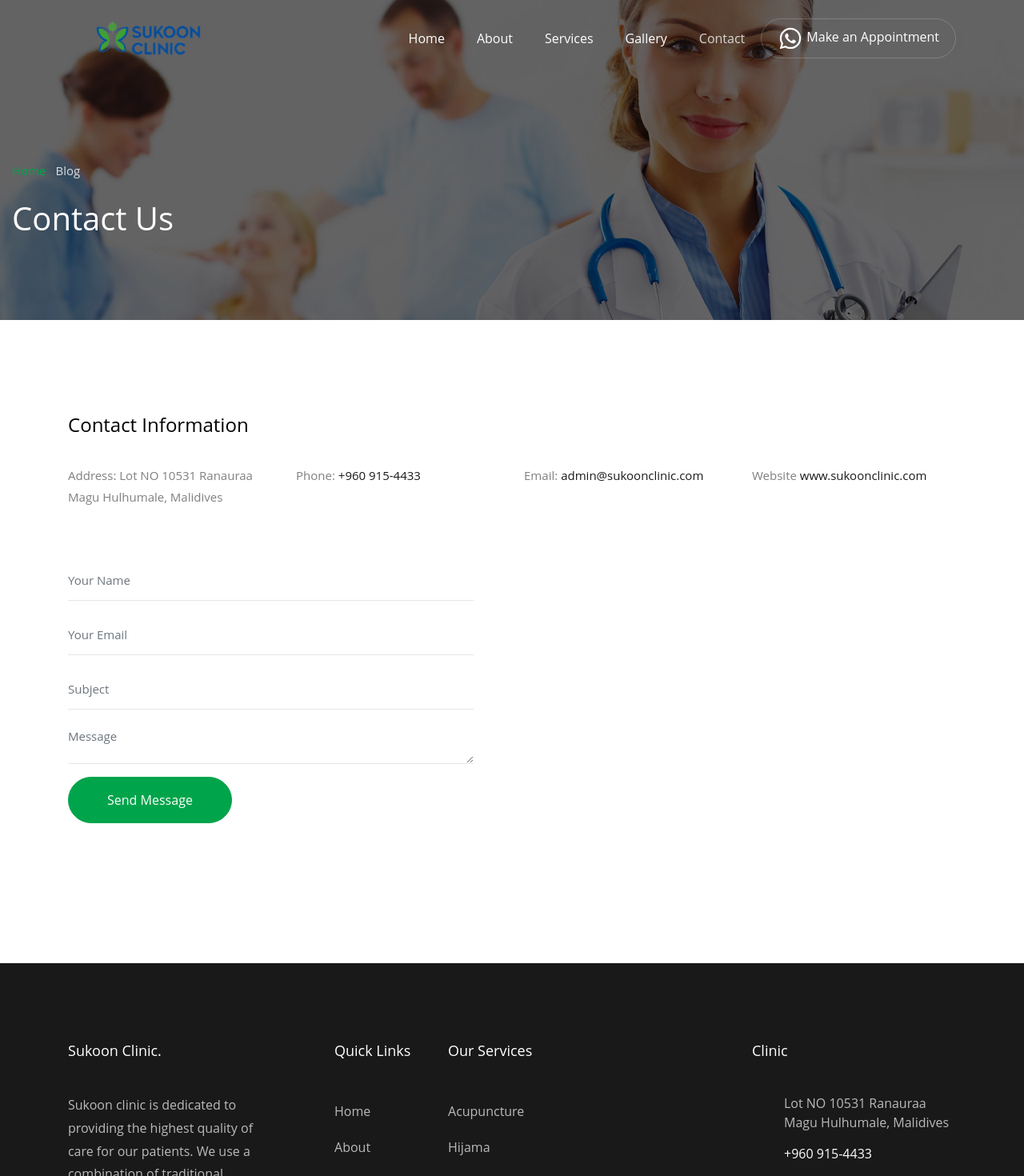
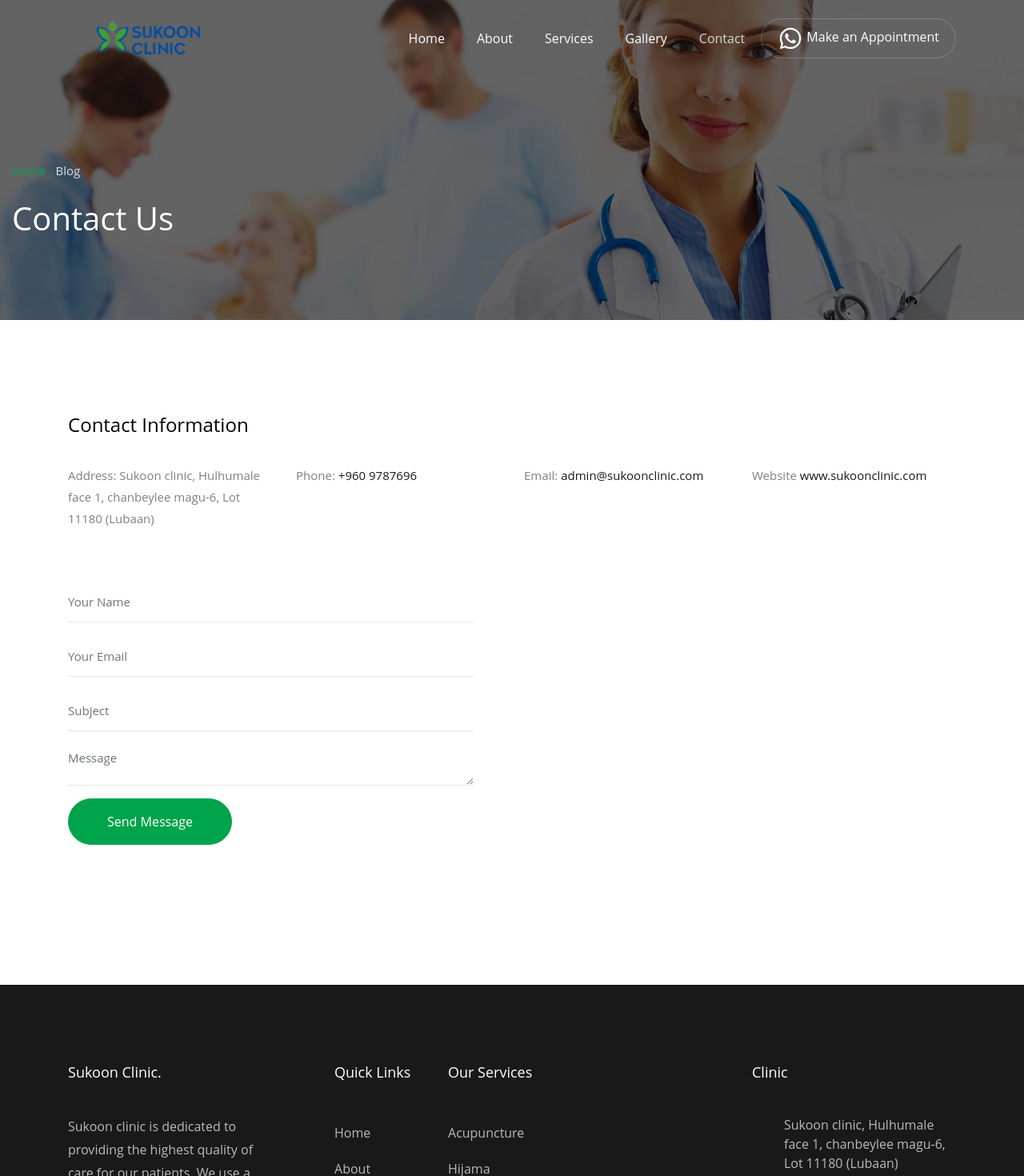
Before and after one commit to vishnuur/sukoon, a React (Vite) app: page /contact in a window 1280 px wide. Shown: the top 1470 px of the page at 80% size. Built offline with nearby package versions, Linux system fonts and the light colour scheme; a web font is replaced by a local one.

Commit message:
changed address and phone number

```diff
--- a/src/Components/Footer/index.jsx
+++ b/src/Components/Footer/index.jsx
@@ -103,13 +103,14 @@
                     <li>
                       <span className="icon icon-map-marker"></span>
                       <span className="text">
-                        Lot NO 10531 Ranauraa Magu Hulhumale, Malidives
+                        Sukoon clinic, Hulhumale face 1, chanbeylee magu-6, Lot
+                        11180 (Lubaan)
                       </span>
                     </li>
                     <li>
                       <a href="#">
                         <span className="icon icon-phone"></span>
-                        <span className="text">+960 915-4433</span>
+                        <span className="text">+960 9787696</span>
                       </a>
                     </li>
                     <li>
--- a/src/Components/Navbar/index.jsx
+++ b/src/Components/Navbar/index.jsx
@@ -57,21 +57,17 @@
   };
 
   const openWhatsApp = () => {
-    const phoneNumber = "7559966277";
+    const phoneNumber = "9609787696";
     const isMobile = /iPhone|iPad|iPod|Android/i.test(navigator.userAgent);
     const message = "Hello, I would like to talk to you!";
     if (isMobile) {
-      // Try to open the WhatsApp app on mobile devices
       window.location.href = `whatsapp://send?phone=${phoneNumber}`;
     } else {
-      // Fallback to WhatsApp Web for non-mobile devices
       window.open(
         `https://web.whatsapp.com/send?phone=${phoneNumber}`,
         "_blank"
       );
     }
-
-    // window.open(`https://web.whatsapp.com/send?phone=${phoneNumber}&text=${message}&app_absent=0`)
   };
 
   return (
--- a/src/Pages/Contact/index.jsx
+++ b/src/Pages/Contact/index.jsx
@@ -60,13 +60,13 @@
             <div className="w-100"></div>
             <div className="col-md-3">
               <p>
-                <span>Address:</span> Lot NO 10531 Ranauraa Magu Hulhumale,
-                Malidives
+                <span>Address:</span> Sukoon clinic, Hulhumale face 1, chanbeylee magu-6, Lot
+                11180 (Lubaan)
               </p>
             </div>
             <div className="col-md-3">
               <p>
-                <span>Phone:</span> <a href="tel://1234567920">+960 915-4433</a>
+                <span>Phone:</span> <a href="tel://1234567920">+960 9787696</a>
               </p>
             </div>
             <div className="col-md-3">
--- a/src/Pages/Home/index.jsx
+++ b/src/Pages/Home/index.jsx
@@ -37,21 +37,17 @@
   };
 
   const openWhatsApp = () => {
-    const phoneNumber = "7559966277";
+    const phoneNumber = "9609787696";
     const isMobile = /iPhone|iPad|iPod|Android/i.test(navigator.userAgent);
     const message = "Hello, I would like to talk to you!";
     if (isMobile) {
-      // Try to open the WhatsApp app on mobile devices
       window.location.href = `whatsapp://send?phone=${phoneNumber}`;
     } else {
-      // Fallback to WhatsApp Web for non-mobile devices
       window.open(
         `https://web.whatsapp.com/send?phone=${phoneNumber}`,
         "_blank"
       );
     }
-
-    // window.open(`https://web.whatsapp.com/send?phone=${phoneNumber}&text=${message}&app_absent=0`)
   };
 
   return (
```
